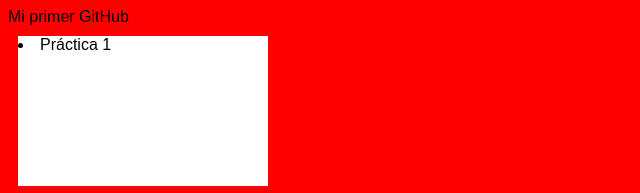
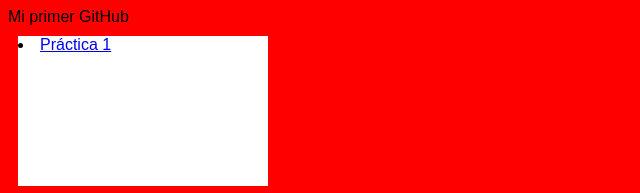
Before and after one commit to gmartinezcrn/2021AGM4, a plain HTML site: page index.html in a window 1280 px wide. Shown: the top 193 px of the page, 0-640 px from the left. Drawn offline with Linux system fonts and the light colour scheme.

Commit message:
Update index.html

```diff
--- a/index.html
+++ b/index.html
@@ -8,7 +8,7 @@
   </head>
   <body>
     <div>Mi primer GitHub</div>
-    <li>Práctica 1</li>
+    <li><a href="https://guillemmg2.github.io/2021AGM4/m4m8uf102_Martinez/">Práctica 1</a></li>
     <li>Práctica 2</li>
     <li>Práctica 3</li>
     <li>Práctica 4</li>
```
